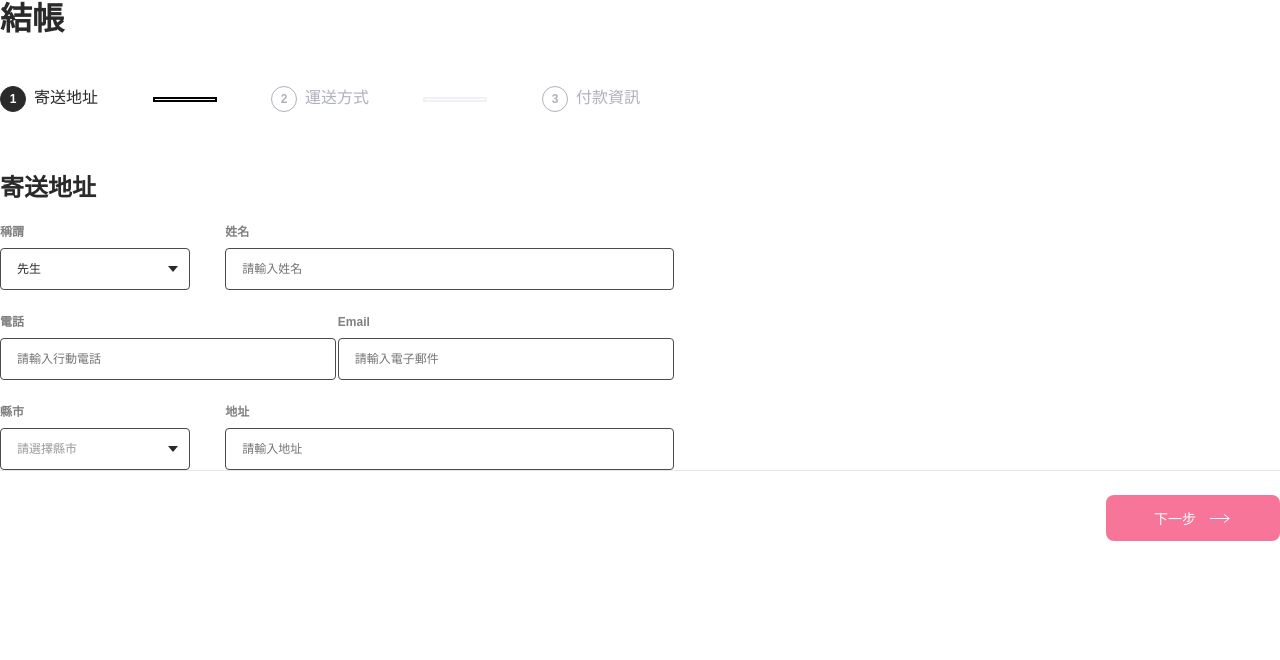
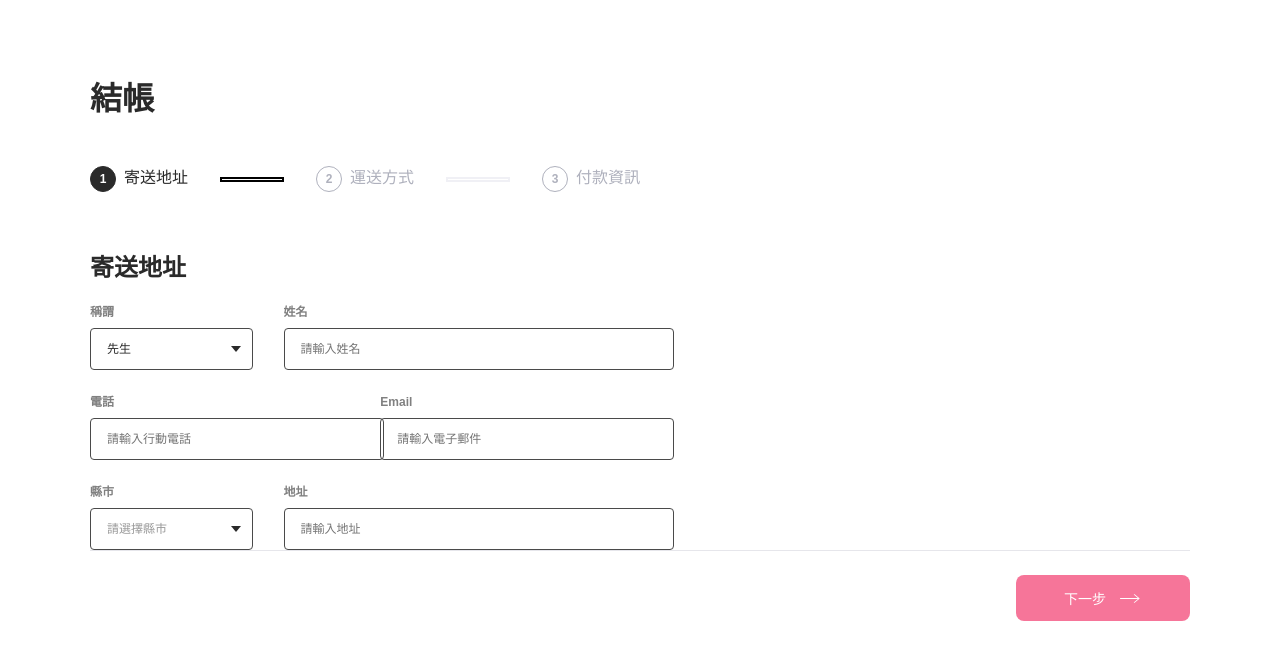
Before and after one commit to Yoruyeh/alpha_shop, a React (Create React App) app: page / in a window 1280 px wide. Shown: the top 660 px of the page. Built offline with nearby package versions, Linux system fonts and the light colour scheme.

Commit message:
modify App.js and put the <main> tag at main.js

```diff
--- a/src/App.js
+++ b/src/App.js
@@ -6,7 +6,7 @@ function App() {
   return (
     <div className="App">
       <header></header>
-      <Main class="site-main"/>
+      <Main />
       <footer></footer>
     </div>
   );
--- a/src/components/main.js
+++ b/src/components/main.js
@@ -3,10 +3,12 @@ import ProgressControl from "./progress_control";
 
 function Main() {
   return (
+    <main class="site-main">
     <div class="main-container">
       <Register />
       <ProgressControl />
     </div>
+    </main>
   )
 }
 
```
